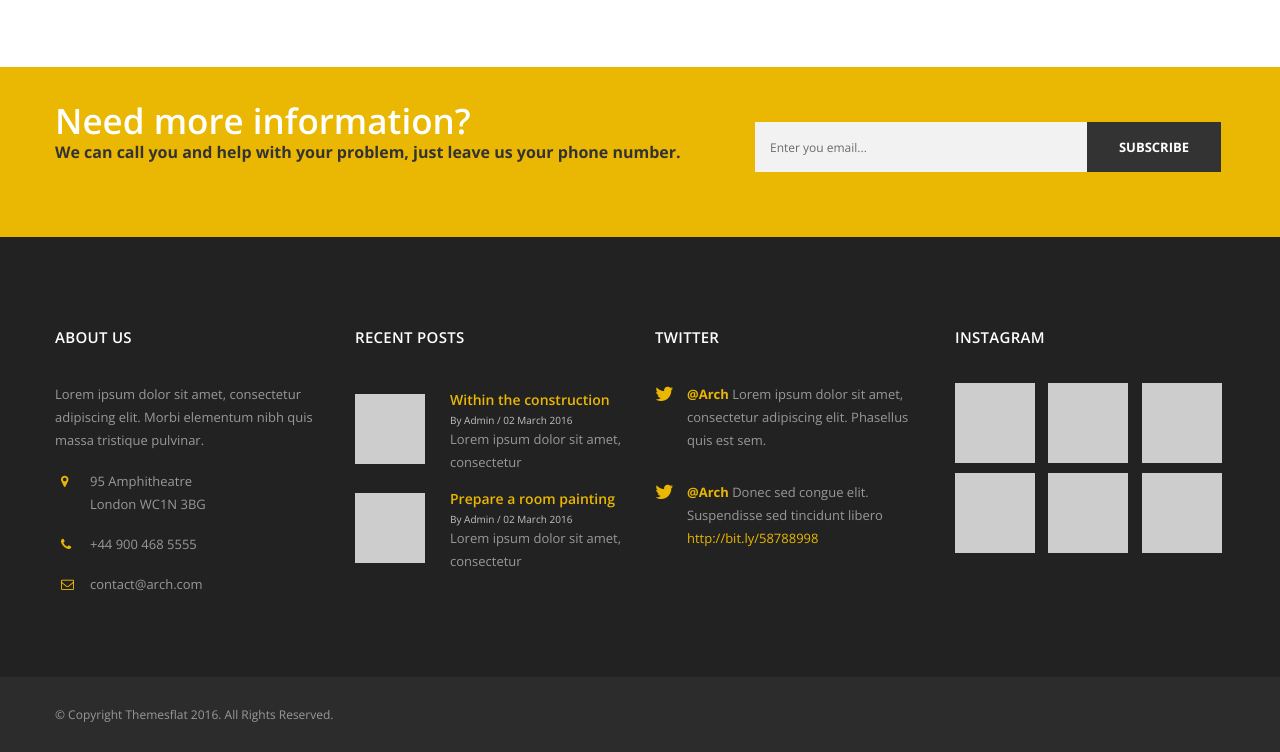
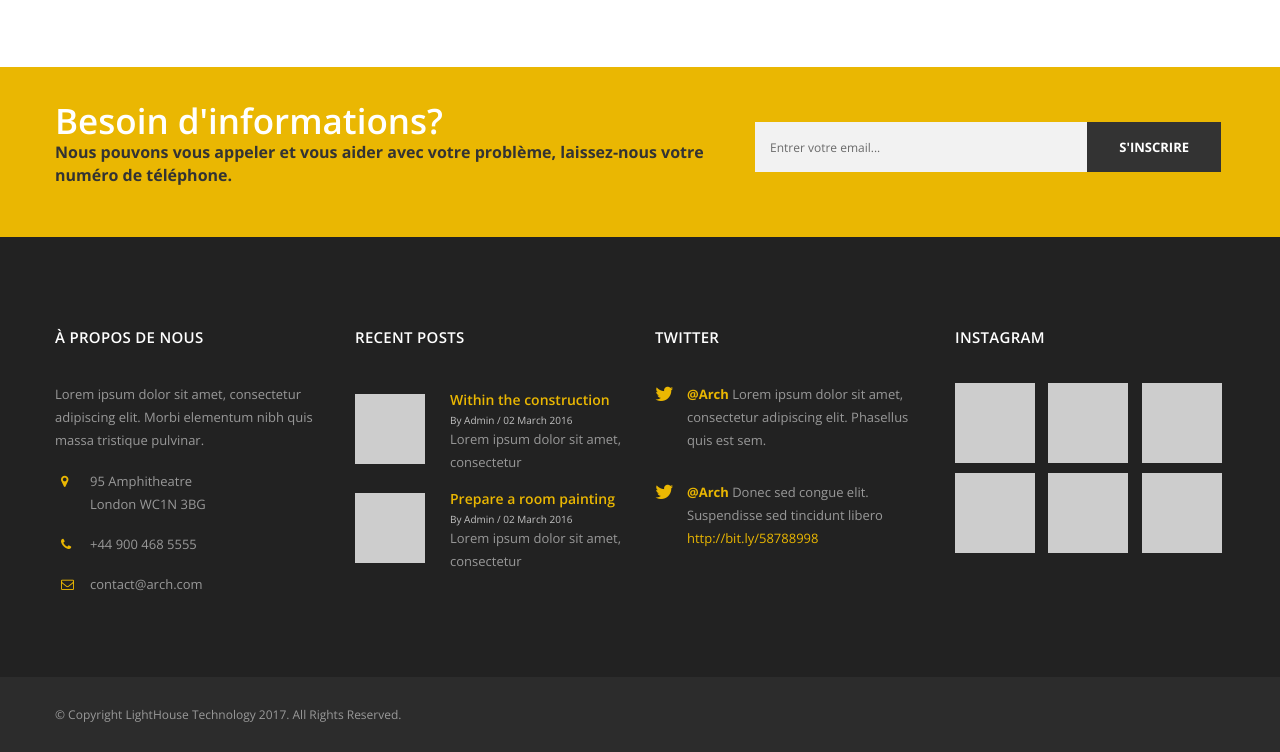
Before and after one commit to DarkLHT/TechnoFer, a plain HTML site: page services.html in a window 1280 px wide. Shown: the part 1324-2076 px from the top of the page. Drawn offline with nearby package versions, Linux system fonts and the light colour scheme; some packages are replaced by stand-ins of ours.

Commit message:
first modification of services page

```diff
--- a/services.html
+++ b/services.html
@@ -5,7 +5,7 @@
     <!-- Basic Page Needs -->
     <meta charset="utf-8">
     <!--[if IE]><meta http-equiv='X-UA-Compatible' content='IE=edge,chrome=1'><![endif]-->
-    <title>Arch - HTML Construction, Building And Business Template</title>
+    <title>Techno Fer</title>
 
     <meta name="author" content="themesflat.com">
 
@@ -91,9 +91,7 @@
                         <div class="nav-wrap has-megamenu">
                             <nav id="mainnav" class="mainnav">
                                 <ul class="menu">
-                                    <li class="home">
-                                        <a href="index.html">Home</a>
-                                    </li>
+                                    <li><a href="index.html">Home</a></li>
                                     <li><a href="about.html">About</a></li>
                                     <li><a href="services.html">Services</a></li>
                                     <li><a href="contact.html">Contact Us</a></li>
@@ -222,17 +220,17 @@
             <div class="row">
                 <div class="col-sm-7">
                     <div class="text">
-                        <h3>Need more information?</h3>
-                        <p>We can call you and help with your problem, just leave us your phone number.</p>
+                        <h3>Besoin d'informations?</h3>
+                        <p>Nous pouvons vous appeler et vous aider avec votre problème, laissez-nous votre numéro de téléphone.</p>
                     </div>
                 </div>
                 <div class="col-sm-5">
                     <div class="subscribe">
                         <form method="post" id="subscribeForm" class="subscribe-form" action="./contact/subscribe-process.php">
                             <label>
-                                <input type="email" id="emailsubscribe" name="email" placeholder="Enter you email..." value="" required="required" title="Enter your email">
+                                <input type="email" id="emailsubscribe" name="email" placeholder="Entrer votre email..." value="" required="required" title="Enter your email">
                             </label>
-                            <input type="submit" class="submit" value="Subscribe">
+                            <input type="submit" class="submit" value="S'inscrire">
                         </form>
                     </div>
                 </div>
@@ -247,7 +245,7 @@
                 <div class="row">
                     <div class="col-md-3">
                         <div class="widget widget_text widget_info">
-                            <h4 class="widget-title">about us</h4>
+                            <h4 class="widget-title">à propos de nous</h4>
                             <div class="textwidget">
                                 <p>Lorem ipsum dolor sit amet, consectetur adipiscing elit. Morbi elementum nibh quis massa tristique pulvinar.</p>
                                 <ul class="footer-info">
@@ -360,7 +358,7 @@
             <div class="row">
                 <div class="col-md-6">
                     <div class="copyright">
-                        <p>© Copyright <a href="#">Themesflat</a> 2016. All Rights Reserved.
+                        <p>© Copyright <a href="#">LightHouse Technology</a> 2017. All Rights Reserved.
                         </p>
                     </div>
                 </div><!-- /.col-md-6 -->
```
